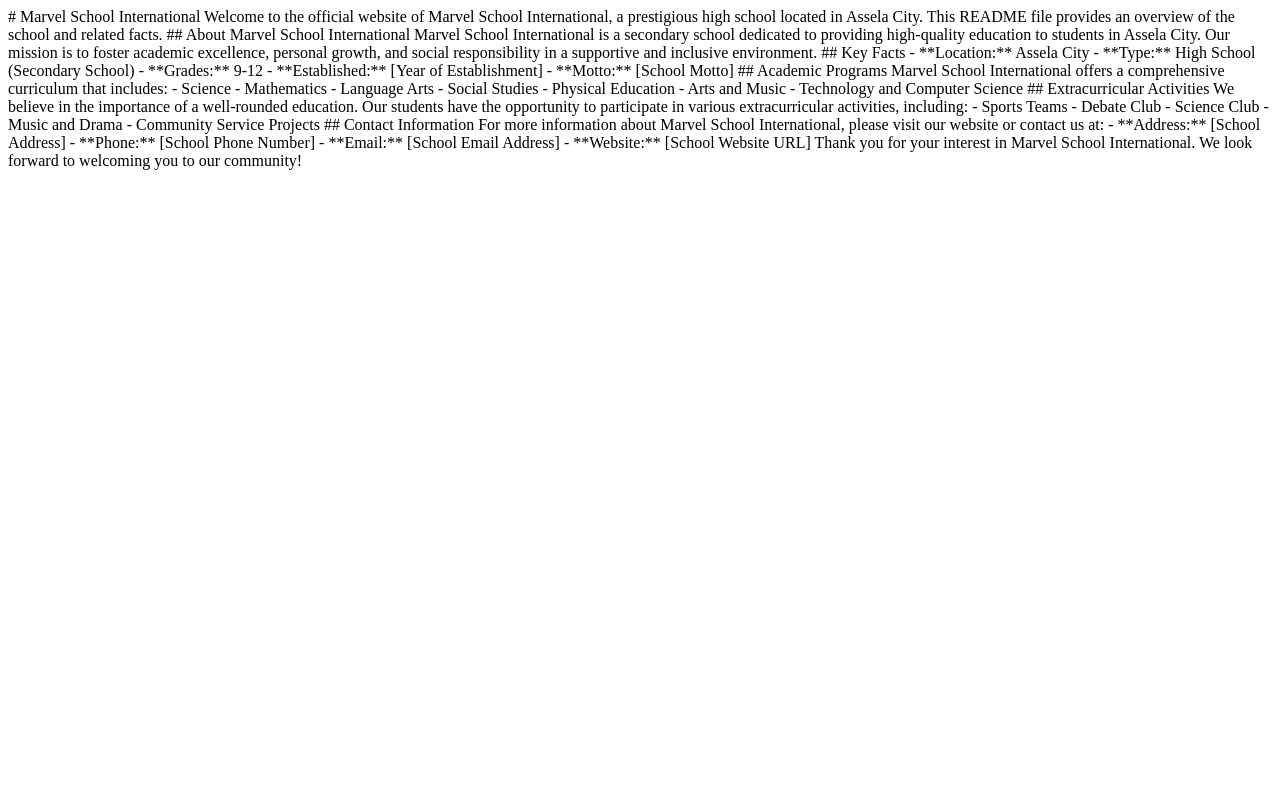
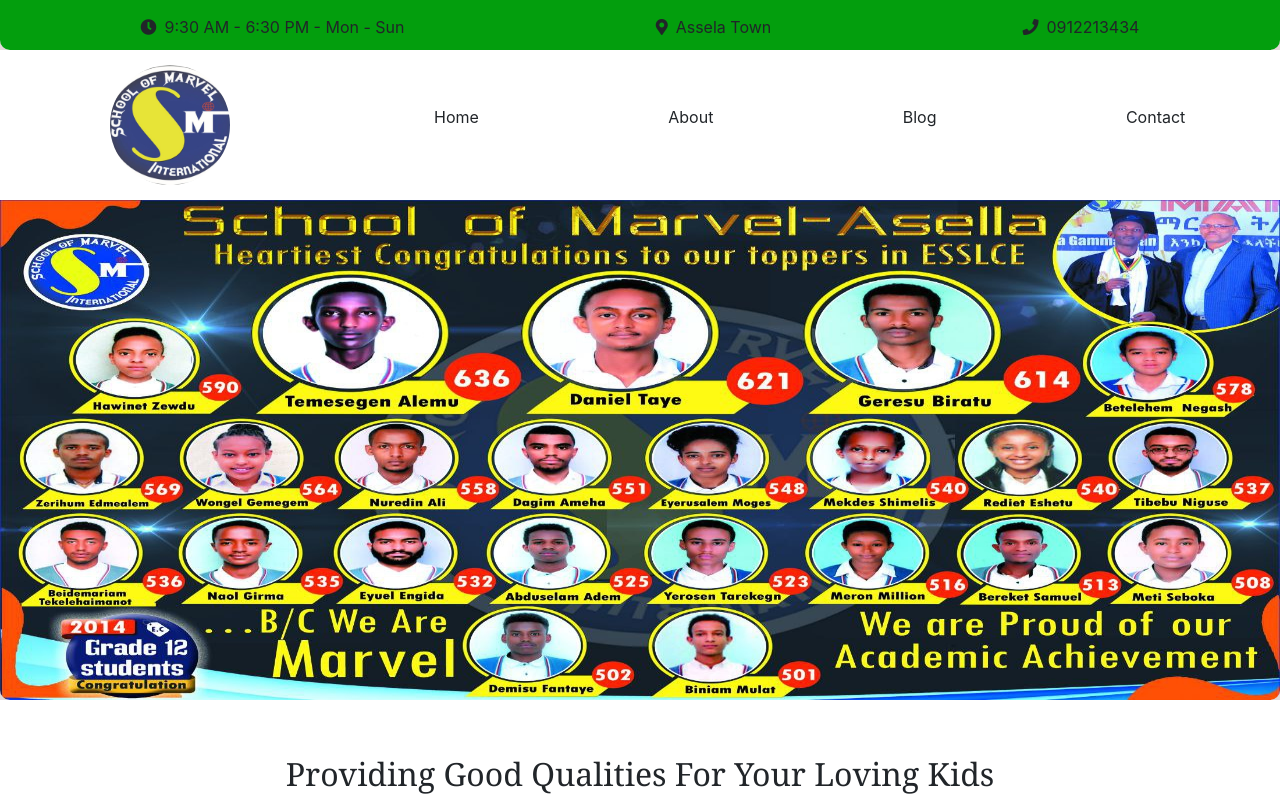
Before and after one commit to Awel7799/Marvel-school-website-, a plain HTML site: page index.html in a window 1280 px wide. Drawn offline with nearby package versions, Linux system fonts and the light colour scheme.

Commit message:
fitst draft of home page

```diff
--- a/Assets/resource/index.css
+++ b/Assets/resource/index.css
@@ -0,0 +1,54 @@
+*{
+    margin: 0%;
+}
+.general-header{
+    background-color: rgb(227, 218, 217);
+    width: 100%;
+    height:30%;
+    margin: 0%;
+    padding: 0%;
+}
+.header_1 {
+    background-color: rgb(3, 158, 13);
+    width: 100%;
+    height: 50px;
+    margin: 0%;
+    padding: 15px;
+    border-bottom-left-radius: 10px;
+    border-bottom-right-radius: 10px;
+    border-color: black;
+}
+.header_2{
+    background-color:white;
+    width: 100%;
+    height: 150px;
+    margin: 0%;
+}
+.logo_container{
+width: 150px;
+height: 150px;
+}
+.logo {
+    width: 150px; /* Adjust the width as needed */
+    height: 150px; /* Maintain aspect ratio */
+    display: block; /* Center the logo */
+    margin: 0 auto; /* Center the logo */
+    padding: 15px;
+    border-radius: 60%;
+}
+.header_3{
+    height: 500px;
+    width: 100%;
+    border-bottom-left-radius: 10px;
+    border-bottom-right-radius: 10px;
+}
+.general_body{
+    height: 20px;
+    width: 100%;
+    margin-top: 50px;
+    margin-bottom: 10px;
+    font-size: xx-large;
+    font-family:Georgia, 'Times New Roman', Times, serif;
+    text-align: center;
+    text-emphasis-color: aqua;
+}
--- a/index.html
+++ b/index.html
@@ -1,48 +1,52 @@
-# Marvel School International
-
-Welcome to the official website of Marvel School International, a prestigious high school located in Assela City. This README file provides an overview of the school and related facts.
-
-## About Marvel School International
-
-Marvel School International is a secondary school dedicated to providing high-quality education to students in Assela City. Our mission is to foster academic excellence, personal growth, and social responsibility in a supportive and inclusive environment.
-
-## Key Facts
-
-- **Location:** Assela City
-- **Type:** High School (Secondary School)
-- **Grades:** 9-12
-- **Established:** [Year of Establishment]
-- **Motto:** [School Motto]
-
-## Academic Programs
-
-Marvel School International offers a comprehensive curriculum that includes:
-
-- Science
-- Mathematics
-- Language Arts
-- Social Studies
-- Physical Education
-- Arts and Music
-- Technology and Computer Science
-
-## Extracurricular Activities
-
-We believe in the importance of a well-rounded education. Our students have the opportunity to participate in various extracurricular activities, including:
-
-- Sports Teams
-- Debate Club
-- Science Club
-- Music and Drama
-- Community Service Projects
-
-## Contact Information
-
-For more information about Marvel School International, please visit our website or contact us at:
-
-- **Address:** [School Address]
-- **Phone:** [School Phone Number]
-- **Email:** [School Email Address]
-- **Website:** [School Website URL]
-
-Thank you for your interest in Marvel School International. We look forward to welcoming you to our community!
+<!DOCTYPE html>
+<html lang="en">
+<head>
+    <meta charset="UTF-8">
+    <meta name="viewport" content="width=device-width, initial-scale=1.0">
+    <title>Document</title>
+    <!-- Bootstrap CSS -->
+    <link href="https://stackpath.bootstrapcdn.com/bootstrap/4.5.2/css/bootstrap.min.css" rel="stylesheet">
+    <link rel="stylesheet" href="Assets/resource/index.css">
+    <!-- Font Awesome -->
+    <link rel="stylesheet" href="https://cdnjs.cloudflare.com/ajax/libs/font-awesome/5.15.1/css/all.min.css">
+</head>
+<body>
+    <div class="general-header">
+        <div class="header_1">
+            <ul class="list-unstyled d-flex justify-content-around">
+                <li class="d-flex align-items-center">
+                    <i class="fas fa-clock mr-2"></i>
+                    9:30 AM - 6:30 PM - Mon - Sun
+                </li>
+                <li class="d-flex align-items-center">
+                    <i class="fas fa-map-marker-alt mr-2"></i>
+                    Assela Town
+                </li>
+                <li class="d-flex align-items-center">
+                    <i class="fas fa-phone mr-2"></i>
+                    0912213434
+                </li>
+            </ul>
+        </div>
+        <div class="header_2">
+             <ul class="list-unstyled d-flex justify-content-around">
+                <li><div class="logo_container d-flex align-items-center"  >
+                    <img class="logo" src="Assets/resource/resource/logo.jpg" alt="logo">
+                </div></li>
+                <li class="d-flex align-items-center"><p>Home </p></li>
+                <li class="d-flex align-items-center"><P>About</P></li>
+                <li class="d-flex align-items-center"><P>Blog</P></li>
+                <li class="d-flex align-items-center"><P>Contact</P></li>
+             </ul>
+        </div>
+            <div>
+                <img class="header_3" src="Assets/resource/resource/topscores.jpg" alt="">
+            </div>
+    </div>
+    <div class="general_body">
+     <p class="general_body_text">
+        Providing Good Qualities For Your Loving Kids
+     </p>
+    </div>
+</body>
+</html>
```
Also changed, not shown: pages/contact.html (added), 1 other file.
